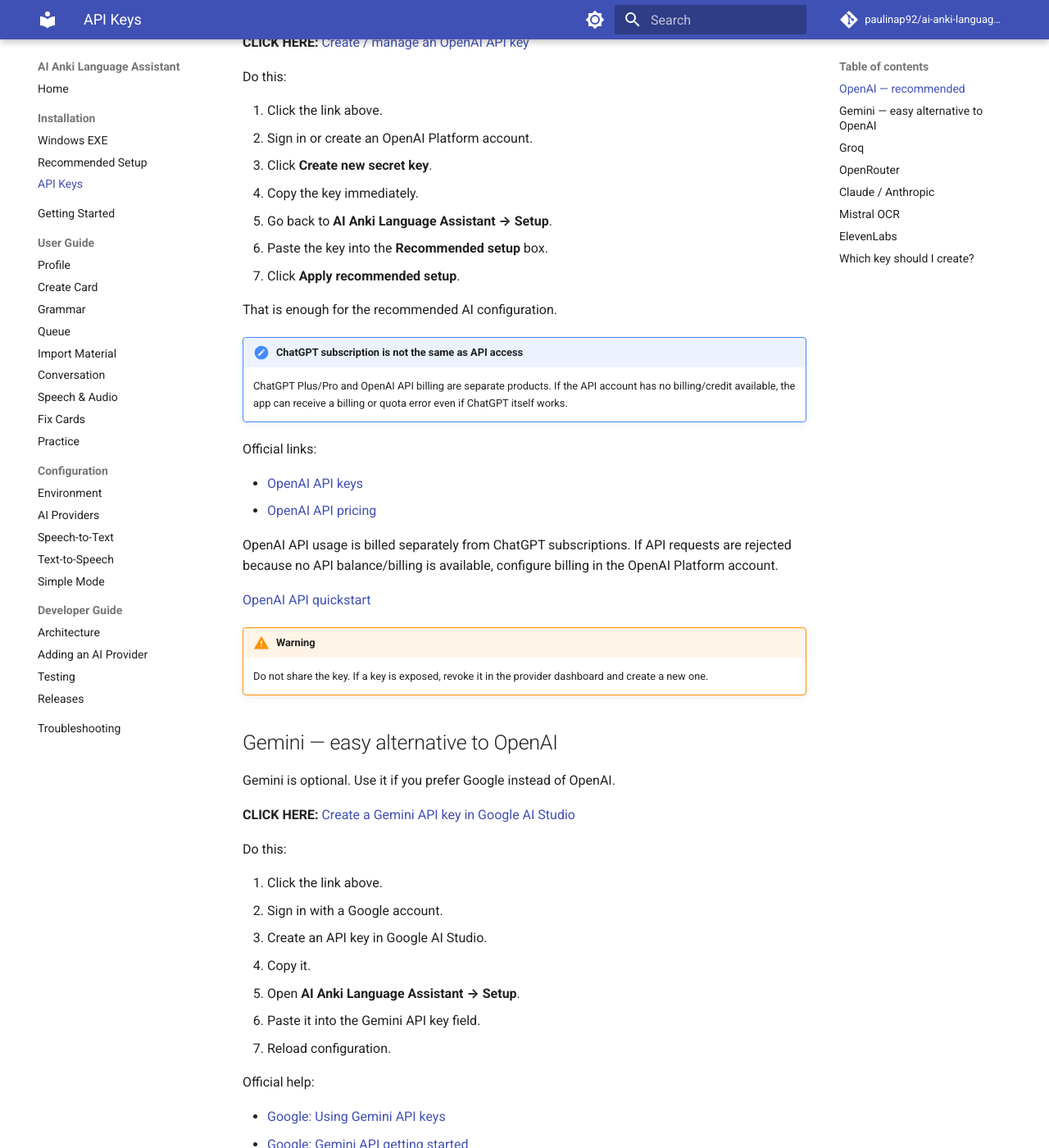
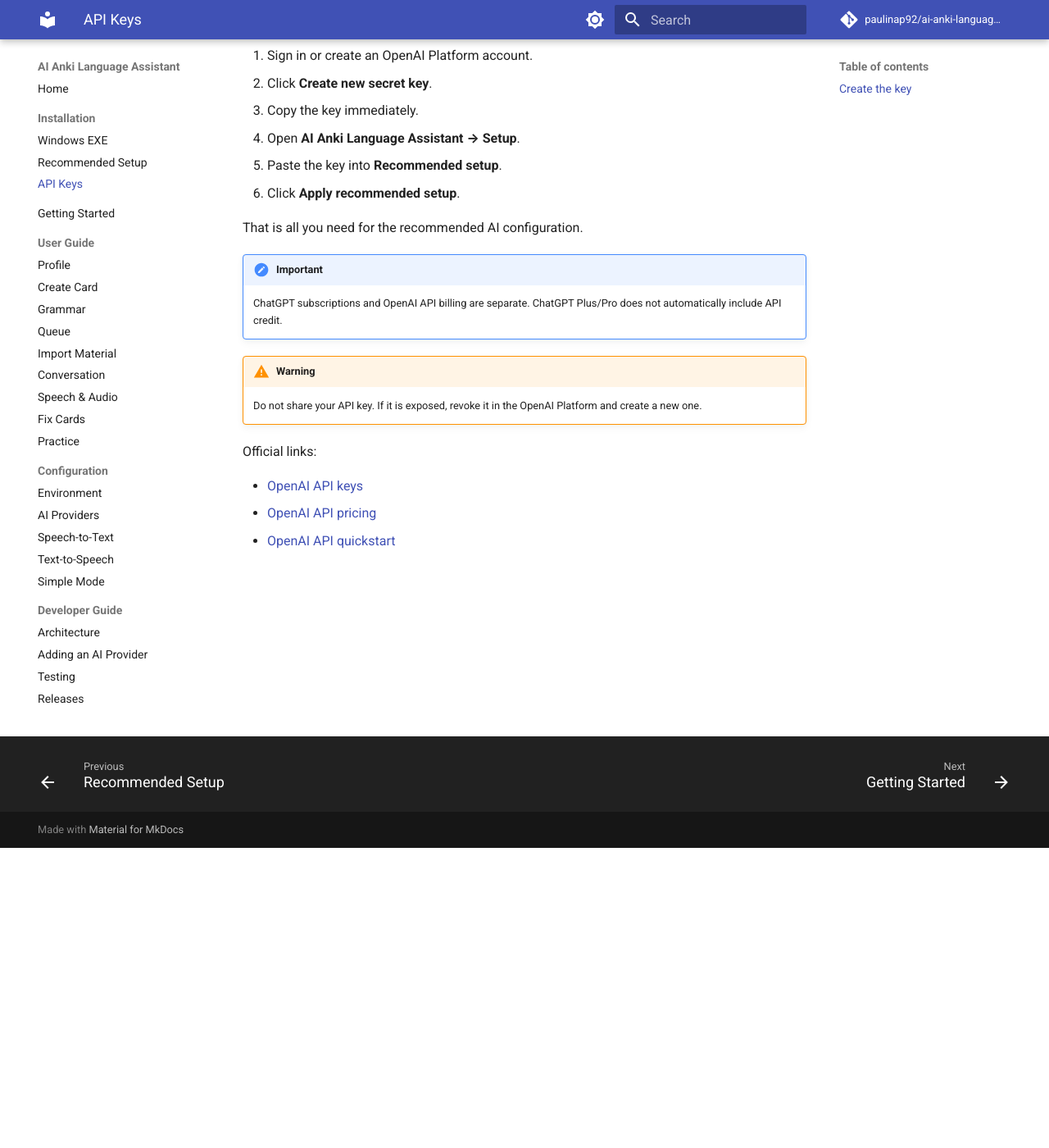
Before and after one commit to paulinap92/ai-anki-language-assistant, an MkDocs documentation site: the page built from docs/installation/api-keys.md, in a window 1280 px wide and 1400 px high, scrolled down 366 px. Shown: the whole window at 82% size. Built offline with MkDocs 1.6.1 and Material for MkDocs 9.7.7, drawn with Linux system fonts in a browser that asks for light colours; comment, search, counter and statistics services are not loaded; some of the changed text lies outside the part shown.

Commit message:
docs: make beginner API key guide OpenAI-only

```diff
--- a/docs/installation/api-keys.md
+++ b/docs/installation/api-keys.md
@@ -1,120 +1,32 @@
-# API keys
+# OpenAI API key
 
-You do **not** need every provider.
+For the recommended Windows setup, you need **one OpenAI API key**.
 
-For the recommended setup, create **one OpenAI API key**. Other providers are optional alternatives.
+## Create the key
 
-Never send an API key to another person, paste it into a public issue, or commit it to GitHub.
+Open:
 
-## OpenAI — recommended
+[Create / manage an OpenAI API key](https://platform.openai.com/api-keys)
 
-**CLICK HERE:** [Create / manage an OpenAI API key](https://platform.openai.com/api-keys)
+Then:
 
-Do this:
+1. Sign in or create an OpenAI Platform account.
+2. Click **Create new secret key**.
+3. Copy the key immediately.
+4. Open **AI Anki Language Assistant → Setup**.
+5. Paste the key into **Recommended setup**.
+6. Click **Apply recommended setup**.
 
-1. Click the link above.
-2. Sign in or create an OpenAI Platform account.
-3. Click **Create new secret key**.
-4. Copy the key immediately.
-5. Go back to **AI Anki Language Assistant → Setup**.
-6. Paste the key into the **Recommended setup** box.
-7. Click **Apply recommended setup**.
+That is all you need for the recommended AI configuration.
 
-That is enough for the recommended AI configuration.
+!!! important
+    ChatGPT subscriptions and OpenAI API billing are separate. ChatGPT Plus/Pro does not automatically include API credit.
 
-!!! important "ChatGPT subscription is not the same as API access"
-    ChatGPT Plus/Pro and OpenAI API billing are separate products. If the API account has no billing/credit available, the app can receive a billing or quota error even if ChatGPT itself works.
+!!! warning
+    Do not share your API key. If it is exposed, revoke it in the OpenAI Platform and create a new one.
 
 Official links:
 
 - [OpenAI API keys](https://platform.openai.com/api-keys)
 - [OpenAI API pricing](https://platform.openai.com/pricing)
-
-OpenAI API usage is billed separately from ChatGPT subscriptions. If API requests are rejected because no API balance/billing is available, configure billing in the OpenAI Platform account.
-
-[OpenAI API quickstart](https://platform.openai.com/docs/quickstart)
-
-!!! warning
-    Do not share the key. If a key is exposed, revoke it in the provider dashboard and create a new one.
-
-## Gemini — easy alternative to OpenAI
-
-Gemini is optional. Use it if you prefer Google instead of OpenAI.
-
-**CLICK HERE:** [Create a Gemini API key in Google AI Studio](https://aistudio.google.com/apikey)
-
-Do this:
-
-1. Click the link above.
-2. Sign in with a Google account.
-3. Create an API key in Google AI Studio.
-4. Copy it.
-5. Open **AI Anki Language Assistant → Setup**.
-6. Paste it into the Gemini API key field.
-7. Reload configuration.
-
-Official help:
-
-- [Google: Using Gemini API keys](https://ai.google.dev/gemini-api/docs/api-key)
-- [Google: Gemini API getting started](https://ai.google.dev/gemini-api/docs/get-started)
-
-## Groq
-
-Groq can be used both for LLM features and **Groq Cloud STT**.
-
-1. Open:
-   [Groq API Keys](https://console.groq.com/keys)
-2. Sign in.
-3. Click **Create API Key**.
-4. Copy the key.
-5. Paste it into **Setup → Groq API Key**.
-6. Reload configuration.
-
-The same key can be reused if **Groq Cloud STT** is selected.
-
-## OpenRouter
-
-OpenRouter is an optional OpenAI-compatible provider and can route requests to multiple models.
-
-1. Open:
-   [OpenRouter Developers](https://openrouter.ai/developers)
-2. Create an account.
-3. Create an API key from the dashboard.
-4. Paste it into **Setup → OpenRouter API Key**.
-5. Reload configuration.
-
-The application defaults to the configured OpenRouter model, including free-model routing when selected.
-
-## Claude / Anthropic
-
-Claude is optional.
-
-Create a key from the Anthropic Console and paste it into **Setup → Anthropic / Claude API Key**.
-
-[Anthropic Console](https://console.anthropic.com/)
-
-## Mistral OCR
-
-Mistral is optional and is used for OCR/import workflows when configured.
-
-Create a Mistral API key and enter it in **Setup → Mistral API Key**.
-
-## ElevenLabs
-
-ElevenLabs is optional and used only for TTS/voice generation.
-
-If you do not need ElevenLabs voices, leave it unconfigured and use Piper, OpenAI TTS, or Gemini TTS instead.
-
-## Which key should I create?
-
-| Goal | Key |
-|---|---|
-| Simplest recommended setup | **OpenAI** |
-| Gemini ecosystem / multimodal | Gemini |
-| Fast cloud STT + optional LLM | Groq |
-| Free-model routing / many providers | OpenRouter |
-| Claude models | Anthropic |
-| Dedicated OCR | Mistral |
-| Dedicated premium voices | ElevenLabs |
-
-Start with **one key**, test the application, and add other providers only if you actually need them.
+- [OpenAI API quickstart](https://platform.openai.com/docs/quickstart)
```
